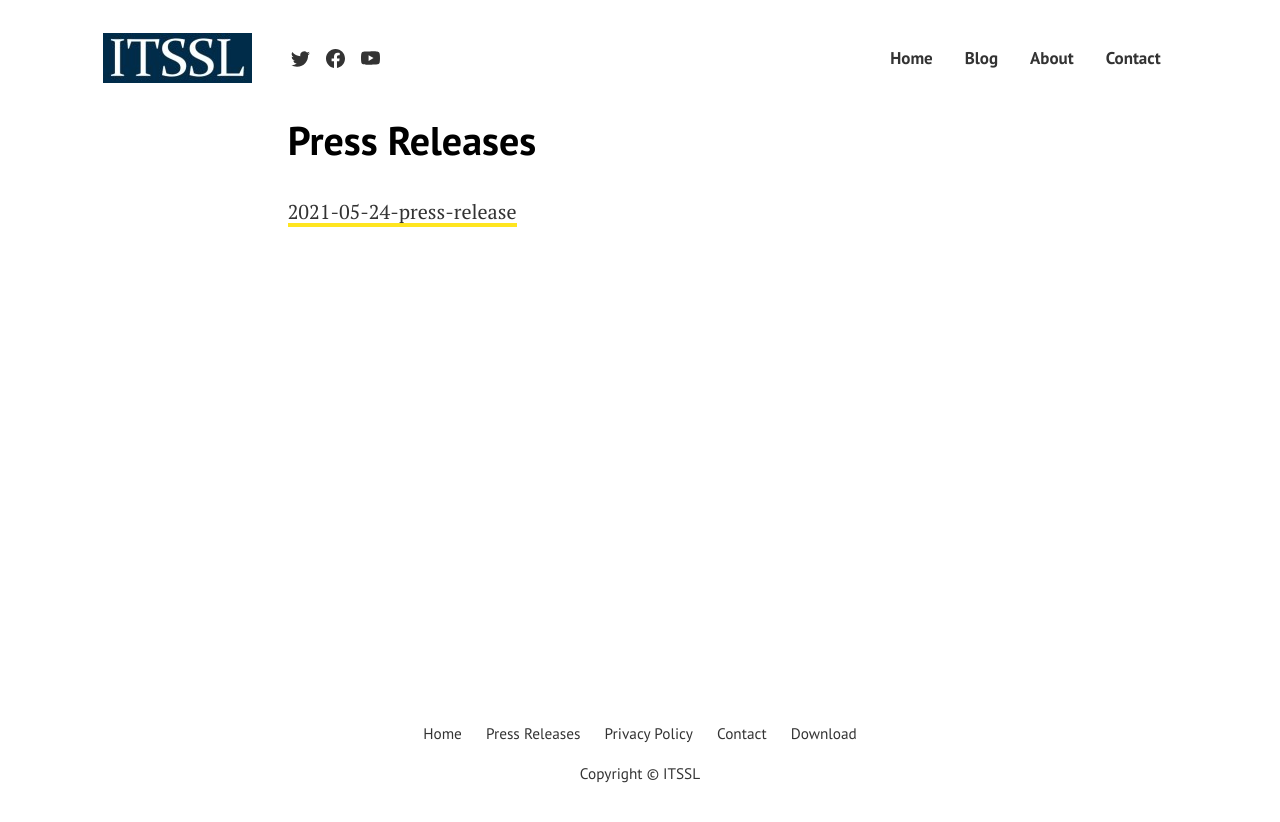
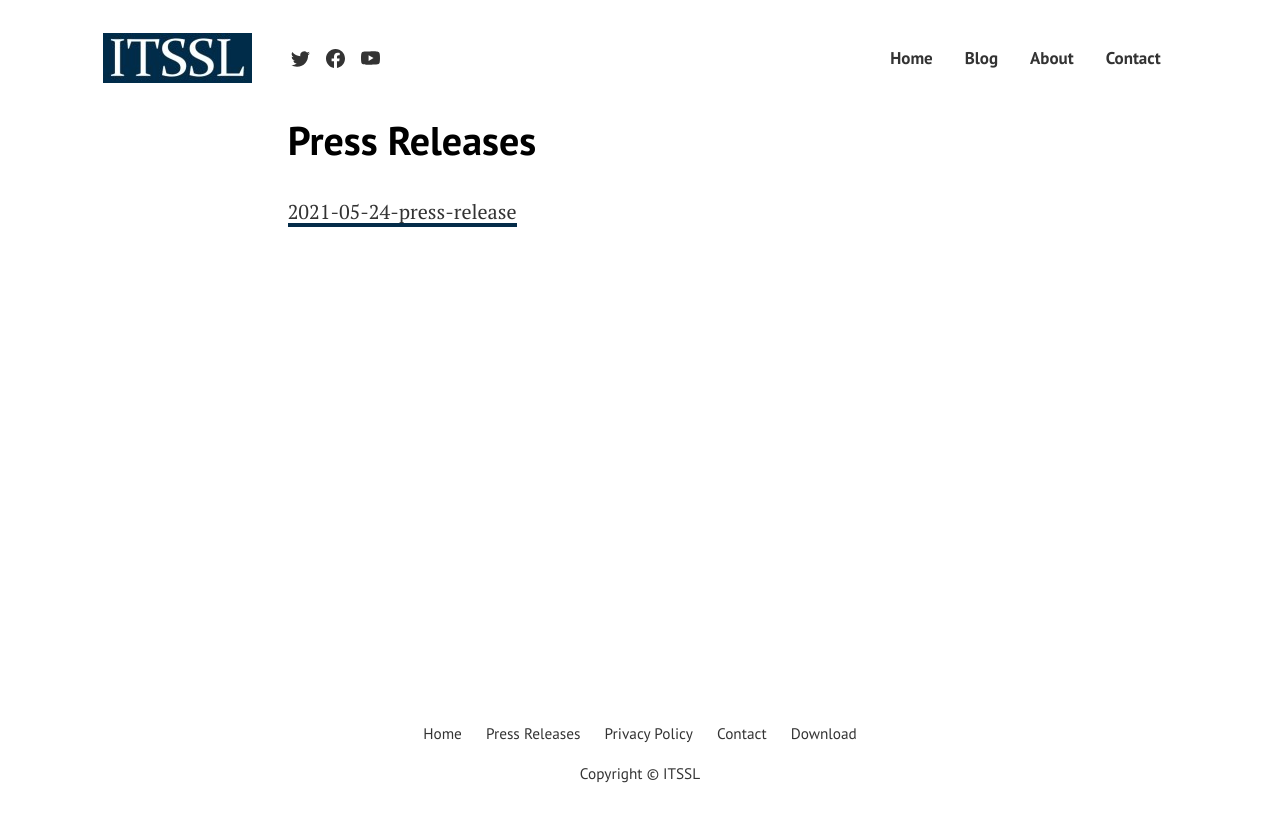
Before and after one commit to ITSSL/itssl.org, a Jekyll site: the page built from pages/press.md, in a window 1280 px wide. Shown: the top 822 px of the page. Built offline with Jekyll 4.4.1, drawn with Linux system fonts in a browser that asks for light colours.

Commit message:
Update custom.css

```diff
--- a/assets/css/custom.css
+++ b/assets/css/custom.css
@@ -2,5 +2,14 @@
 Don't want to use sass and simply modify the stylesheet in the old css fashion?
 Just customize your theme here.
 ================================================== */
+@import url('https://fonts.googleapis.com/css2?family=Noto+Sans&display=swap');
 
-body {}
+
+body {
+  font-family: "PT Sans",sans-serif, "Noto Sans";
+}
+
+.article-post a {
+      color: inherit;
+      box-shadow: inset 0 -2px 0 #042c49, 0 2px 0 #042c49;
+}
```
